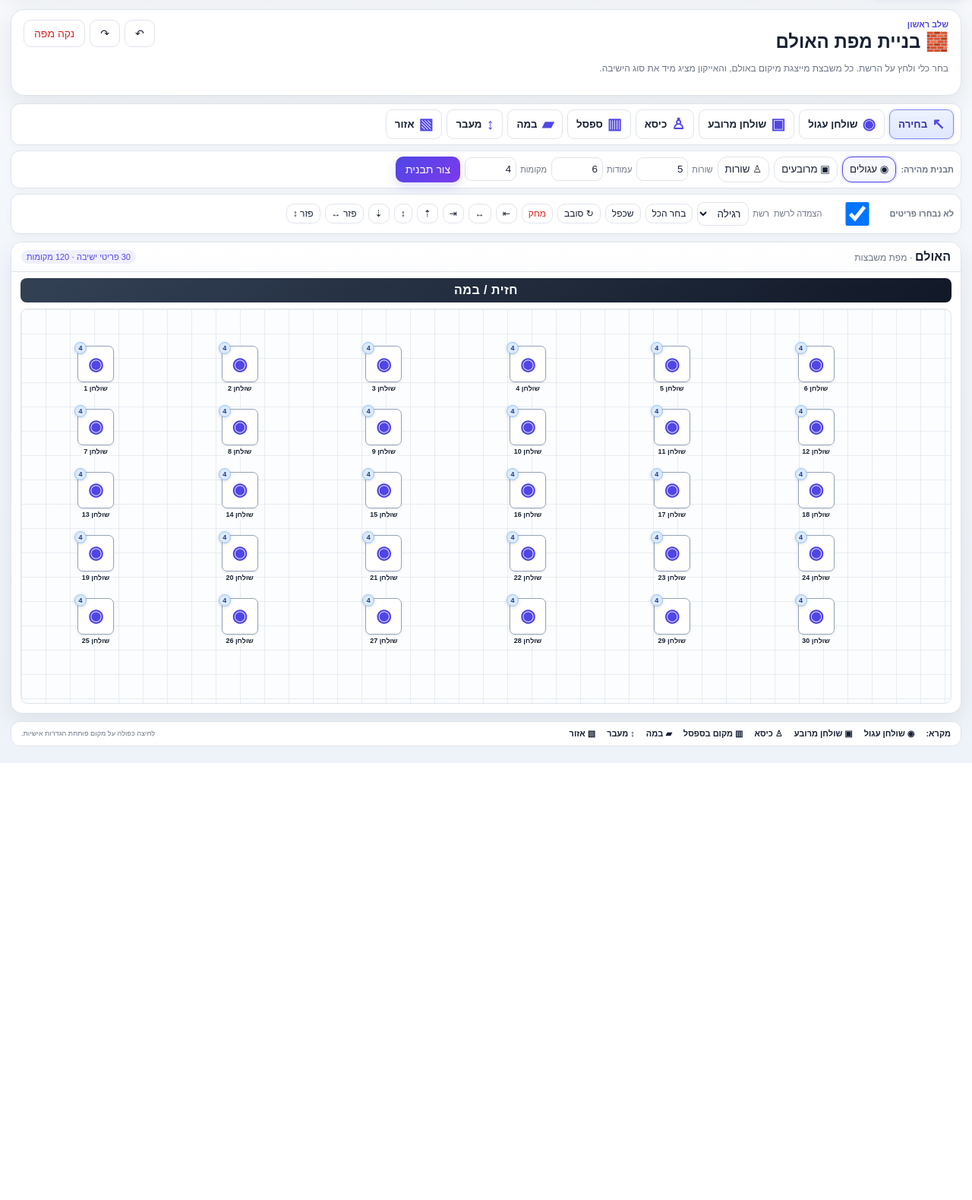
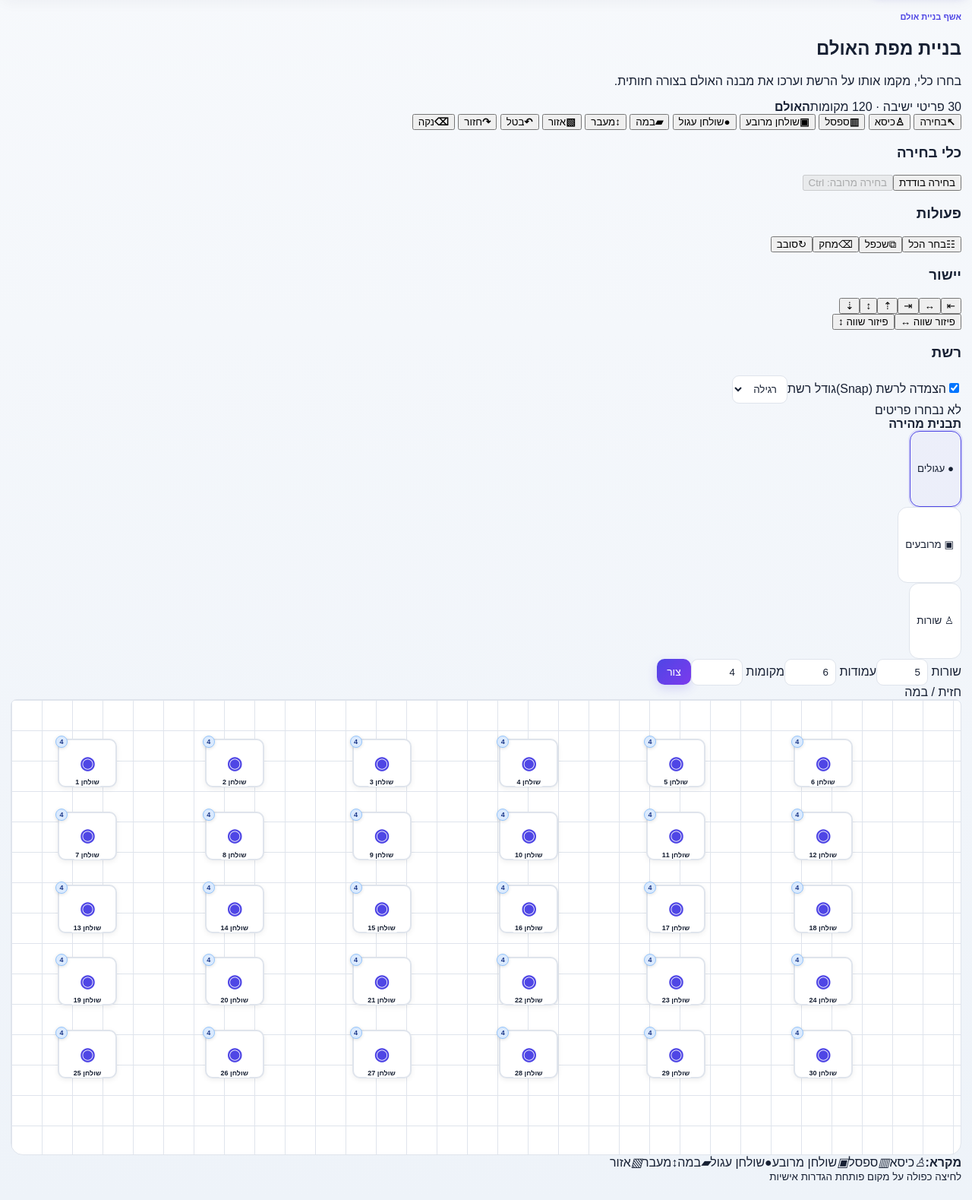
Before and after one commit to avtsye/hall-seating, a Flask app: page / in a window 1280 px wide. Shown: the part 138-1717 px from the top of the page at 76% size. Before the commit the page ends 1142 px from the top, so only its background shows below. Run offline with Flask 3, Linux system fonts and the light colour scheme.

Commit message:
Redesign hall builder to match room-assignment workspace

```diff
--- a/templates/index.html
+++ b/templates/index.html
@@ -4,17 +4,41 @@
 <nav class="steps"><button data-view="builder" class="active">1 · בניית האולם</button><button data-view="hall">2 · עריכת המבנה</button><button data-view="people">3 · אנשים וקבוצות</button><button data-view="rules">4 · כללים <span class="optional">אופציונלי</span></button><button data-view="assign">5 · שיבוץ</button><button data-view="versions">6 · גרסאות</button></nav>
 <main>
 <section id="view-builder" class="view active">
-<div class="grid-builder-shell">
- <div class="grid-builder-title"><div><div class="eyebrow">שלב ראשון</div><h2>🧱 בניית מפת האולם</h2><p class="hint">בחר כלי ולחץ על הרשת. כל משבצת מייצגת מיקום באולם, והאייקון מציג מיד את סוג הישיבה.</p></div><div class="builder-head-actions"><button class="btn" id="undoBuilder">↶</button><button class="btn" id="redoBuilder">↷</button><button class="btn danger" id="clearLayout">נקה מפה</button></div></div>
- <div class="grid-toolbars">
-  <div class="grid-toolbar primary-tools"><button class="grid-tool selected" data-tool="select"><span>↖</span>בחירה</button><button class="grid-tool" data-tool="round"><span>◉</span>שולחן עגול</button><button class="grid-tool" data-tool="square"><span>▣</span>שולחן מרובע</button><button class="grid-tool" data-tool="seat"><span>♙</span>כיסא</button><button class="grid-tool" data-tool="bench"><span>▥</span>ספסל</button><button class="grid-tool" data-tool="stage"><span>▰</span>במה</button><button class="grid-tool" data-tool="aisle"><span>↕</span>מעבר</button><button class="grid-tool" data-tool="zone"><span>▧</span>אזור</button></div>
-  <div class="grid-toolbar template-tools"><span class="toolbar-label">תבנית מהירה:</span><button class="layout-card selected" data-layout="round_tables">◉ עגולים</button><button class="layout-card" data-layout="square_tables">▣ מרובעים</button><button class="layout-card" data-layout="rows">♙ שורות</button><label>שורות <input id="genRows" type="number" min="1" max="30" value="5"></label><label>עמודות <input id="genCols" type="number" min="1" max="30" value="6"></label><label id="genCapWrap">מקומות <input id="genCapacity" type="number" min="1" max="30" value="4"></label><button class="btn primary" id="generateLayout">צור תבנית</button></div>
-  <div id="benchOptions" class="grid-toolbar bench-toolbar" style="display:none"><span class="toolbar-label">ספסל:</span><label>מקומות <input id="benchSeats" type="number" min="2" max="30" value="5"></label><label>מרווח <input id="benchSpacing" type="number" min="1.5" max="8" step=".5" value="3.2"></label><label>זווית <input id="benchRotation" type="number" min="0" max="359" value="0"></label></div>
-  <div class="grid-toolbar edit-tools"><span id="selectionInfo" class="toolbar-label">לא נבחרו פריטים</span><label class="toggle"><input type="checkbox" id="snapGrid" checked> הצמדה לרשת</label><label>רשת <select id="gridSize"><option value="1">עדינה</option><option value="2" selected>רגילה</option><option value="5">גדולה</option></select></label><button class="btn mini" id="selectAll">בחר הכל</button><button class="btn mini" id="duplicateSelected">שכפל</button><button class="btn mini" id="rotateSelected">↻ סובב</button><button class="btn mini danger" id="deleteSelected">מחק</button><button class="btn mini" data-align="left">⇤</button><button class="btn mini" data-align="hcenter">↔</button><button class="btn mini" data-align="right">⇥</button><button class="btn mini" data-align="top">⇡</button><button class="btn mini" data-align="vcenter">↕</button><button class="btn mini" data-align="bottom">⇣</button><button class="btn mini" id="distX">פזר ↔</button><button class="btn mini" id="distY">פזר ↕</button></div>
- </div>
- <div class="grid-map-frame"><div class="grid-map-head"><div><b id="builderHallName">האולם</b><span class="muted"> · מפת משבצות</span></div><span id="builderCount" class="badge"></span></div><div id="builderStage" class="stage grid-stage">חזית / במה</div><div id="builderCanvas" class="hall builder-canvas grid-map"><div id="selectionBox" class="selection-box"></div><div class="empty-help">בחר אייקון מסרגל הכלים ולחץ על המשבצת הרצויה</div></div></div>
- <div class="grid-legend"><b>מקרא:</b><span>◉ שולחן עגול</span><span>▣ שולחן מרובע</span><span>♙ כיסא</span><span>▥ מקום בספסל</span><span>▰ במה</span><span>↕ מעבר</span><span>▧ אזור</span><small>לחיצה כפולה על מקום פותחת הגדרות אישיות.</small></div>
-</div></section>
+<div class="roomlike-builder">
+  <div class="builder-intro"><div><span class="eyebrow">אשף בניית אולם</span><h2>בניית מפת האולם</h2><p>בחרו כלי, מקמו אותו על הרשת וערכו את מבנה האולם בצורה חזותית.</p></div><div class="builder-status"><span id="builderCount"></span><b id="builderHallName">האולם</b></div></div>
+  <div class="roomlike-toolbar">
+    <button class="room-tool selected" data-tool="select"><b>↖</b><span>בחירה</span></button>
+    <button class="room-tool" data-tool="seat"><b>♙</b><span>כיסא</span></button>
+    <button class="room-tool" data-tool="bench"><b>▥</b><span>ספסל</span></button>
+    <button class="room-tool" data-tool="square"><b>▣</b><span>שולחן מרובע</span></button>
+    <button class="room-tool" data-tool="round"><b>●</b><span>שולחן עגול</span></button>
+    <button class="room-tool" data-tool="stage"><b>▰</b><span>במה</span></button>
+    <button class="room-tool" data-tool="aisle"><b>↕</b><span>מעבר</span></button>
+    <button class="room-tool" data-tool="zone"><b>▧</b><span>אזור</span></button>
+    <i></i>
+    <button class="room-tool compact" id="undoBuilder"><b>↶</b><span>בטל</span></button>
+    <button class="room-tool compact" id="redoBuilder"><b>↷</b><span>חזור</span></button>
+    <button class="room-tool compact danger-tool" id="clearLayout"><b>⌫</b><span>נקה</span></button>
+  </div>
+  <div class="roomlike-workspace">
+    <aside class="builder-sidepanel">
+      <div class="side-section"><h3>כלי בחירה</h3><div class="segmented"><button class="active">בחירה בודדת</button><button disabled>בחירה מרובה: Ctrl</button></div></div>
+      <div class="side-section"><h3>פעולות</h3><div class="action-grid"><button id="selectAll">☷<span>בחר הכל</span></button><button id="duplicateSelected">⧉<span>שכפל</span></button><button id="deleteSelected">⌫<span>מחק</span></button><button id="rotateSelected">↻<span>סובב</span></button></div></div>
+      <div class="side-section"><h3>יישור</h3><div class="align-grid"><button data-align="left">⇤</button><button data-align="hcenter">↔</button><button data-align="right">⇥</button><button data-align="top">⇡</button><button data-align="vcenter">↕</button><button data-align="bottom">⇣</button></div><div class="spread-grid"><button id="distX">פיזור שווה ↔</button><button id="distY">פיזור שווה ↕</button></div></div>
+      <div class="side-section"><h3>רשת</h3><label class="switch-row"><input type="checkbox" id="snapGrid" checked><span>הצמדה לרשת (Snap)</span></label><label class="control-row"><span>גודל רשת</span><select id="gridSize"><option value="1">עדינה</option><option value="2" selected>רגילה</option><option value="5">גדולה</option></select></label><div id="selectionInfo" class="selection-note">לא נבחרו פריטים</div></div>
+      <div id="benchOptions" class="side-section" style="display:none"><h3>הגדרות ספסל</h3><label class="control-row"><span>מקומות</span><input id="benchSeats" type="number" min="2" max="30" value="5"></label><label class="control-row"><span>מרווח</span><input id="benchSpacing" type="number" min="1.5" max="8" step=".5" value="3.2"></label><label class="control-row"><span>זווית</span><input id="benchRotation" type="number" min="0" max="359" value="0"></label></div>
+    </aside>
+    <div class="map-column">
+      <div class="quick-template"><b>תבנית מהירה</b><button class="layout-card selected" data-layout="round_tables">● עגולים</button><button class="layout-card" data-layout="square_tables">▣ מרובעים</button><button class="layout-card" data-layout="rows">♙ שורות</button><label>שורות <input id="genRows" type="number" value="5" min="1" max="30"></label><label>עמודות <input id="genCols" type="number" value="6" min="1" max="30"></label><label id="genCapWrap">מקומות <input id="genCapacity" type="number" value="4" min="1" max="30"></label><button class="btn primary" id="generateLayout">צור</button></div>
+      <div class="hall-plan-frame">
+        <div id="builderStage" class="plan-stage">חזית / במה</div>
+        <div id="builderCanvas" class="hall builder-canvas room-grid"><div id="selectionBox" class="selection-box"></div><div class="empty-help">בחרו כלי מסרגל הכלים ולחצו על הרשת כדי להתחיל</div></div>
+      </div>
+      <div class="map-footer"><div class="room-legend"><b>מקרא:</b><span><i class="lg chair-lg">♙</i>כיסא</span><span><i class="lg bench-lg">▥</i>ספסל</span><span><i class="lg square-lg">▣</i>שולחן מרובע</span><span><i class="lg round-lg">●</i>שולחן עגול</span><span><i class="lg stage-lg">▰</i>במה</span><span><i class="lg aisle-lg">↕</i>מעבר</span><span><i class="lg zone-lg">▧</i>אזור</span></div><small>לחיצה כפולה על מקום פותחת הגדרות אישיות</small></div>
+    </div>
+  </div>
+</div>
+</section>
 <section id="view-hall" class="view"><div class="split"><aside class="panel side"><h2>🏛️ מבנה האולם</h2><label>שם האולם<input id="hallName"></label><label>כיתוב חזית<input id="stageLabel"></label><label>צורת ישיבה<select id="seatingType"><option value="round_tables">שולחנות עגולים</option><option value="square_tables">שולחנות מרובעים</option><option value="rows">שורות ללא שולחנות</option><option value="free">מבנה חופשי / משולב</option></select></label><button class="btn" id="saveHall">שמירה</button><hr><h3>שולחנות</h3><button class="btn primary wide" id="addTable">+ הוספת שולחן</button><p class="hint">במצב עריכה אפשר לגרור שולחנות למיקום הרצוי. לחיצה על שולחן פותחת עריכה מלאה.</p><label class="toggle"><input type="checkbox" id="editMode" checked> מצב עריכת מבנה</label></aside><div class="workspace"><div id="stage" class="stage"></div><div id="hallCanvas" class="hall"></div></div></div></section>
 <section id="view-people" class="view"><div class="columns"><div class="panel"><h2>👥 קבוצות וסדר עדיפות</h2><div class="inline"><input id="groupName" placeholder="שם קבוצה"><button class="btn primary" id="addGroup">הוסף</button></div><div id="groups"></div><p class="hint">גררו קבוצות למעלה ולמטה. קבוצה גבוהה יותר מקבלת קדימות למקומות טובים.</p></div><div class="panel"><h2>🧑 אנשים</h2><div class="inline"><input id="personName" placeholder="שם"><select id="personGroup"></select><button class="btn primary" id="addPerson">הוסף</button></div><div class="inline"><label class="fileBtn">📥 ייבוא CSV<input type="file" id="peopleFile" accept=".csv"></label><input id="peopleSearch" placeholder="חיפוש"></div><div id="people"></div></div></div></section>
 <section id="view-rules" class="view"><div class="panel"><div class="section-title"><div><h2>⚖️ כללים</h2><p>אפשר לדלג על שלב זה. עדיפות הקבוצות פועלת גם בלי שום כלל.</p></div></div><div class="rule-builder"><select id="ruleType"><option value="together">ביחד באותו שולחן</option><option value="separate">לא באותו שולחן</option><option value="at_table">חייב בשולחן</option><option value="not_table">לא בשולחן</option></select><select id="ruleLevel"><option value="soft">עדיף</option><option value="hard">בלתי מתפשר</option></select><select id="ruleTable"></select><button class="btn primary" id="addRule">הוסף כלל</button></div><p class="hint">בחרו אנשים מהרשימה:</p><div id="rulePeople" class="checks"></div><div id="rules"></div></div></section>
```
